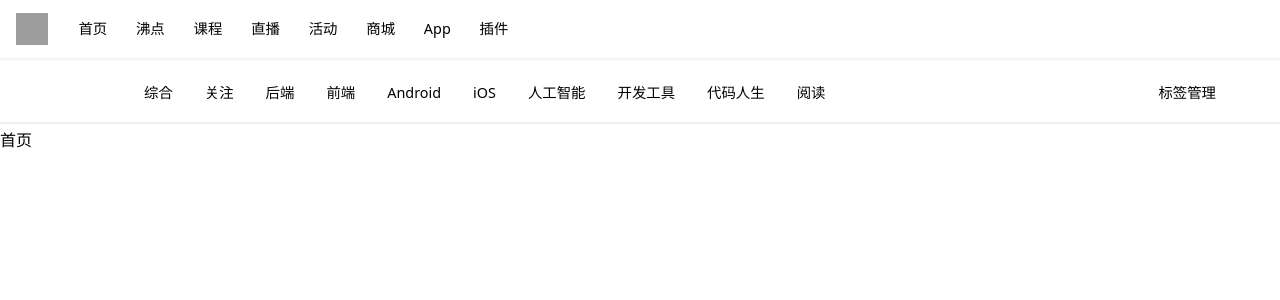
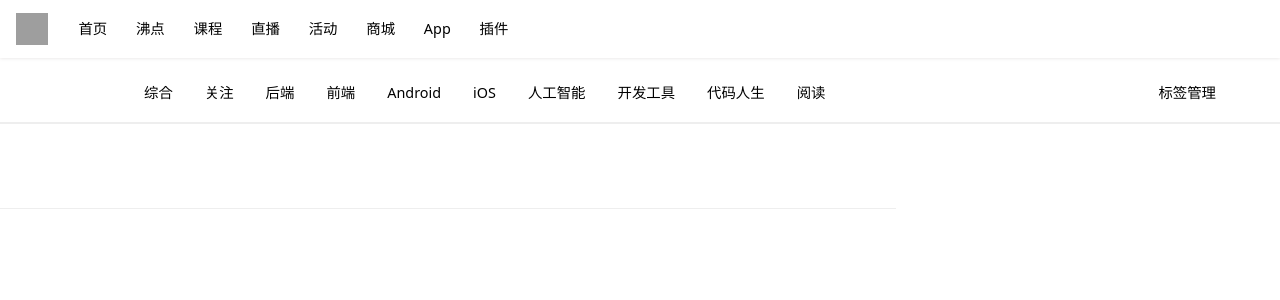
Before and after one commit to qgxx/nuxt3-juejin, a Nuxt app: page / in a window 1280 px wide. Shown: the top 300 px of the page. Built offline with nearby package versions, Linux system fonts and the light colour scheme; grey boxes are pictures that could not be loaded.

Commit message:
category

```diff
--- /dev/null
+++ b/components/ArticleList.vue
@@ -0,0 +1,21 @@
+<script setup>
+defineProps({
+    Lists: {
+        type: Array,
+        default: () => []
+    }
+})
+</script>
+
+<template>
+  <div class="article-list">
+    <template v-for="(item, idx) in Lists">
+      <div v-if="Lists.item_type == 2" class="article-item-borer" :key="idx">
+
+      </div>
+      <div v-else-if="item.item_type == undefined" class="article-item-border">
+
+      </div>
+    </template>
+  </div>
+</template>
--- /dev/null
+++ b/components/AuthorRank.vue
@@ -0,0 +1,3 @@
+<template>
+
+</template>
--- a/components/Category.vue
+++ b/components/Category.vue
@@ -1,15 +1,40 @@
 <script setup>
 import { useTopTapStore } from '~~/stores/toptap';
-import { NScrollbar } from 'naive-ui'
 
 const toptap = useTopTapStore()
 
-defineProps({
-    channels: {
-        type: Array,
-        default: () => []
+const navs = reactive([
+    {
+        name: '综合'
+    },
+    {
+        name: '关注'
+    },
+    {
+        name: '后端'
+    },
+    {
+        name: '前端'
+    },
+    {
+        name: 'Android'
+    },
+    {
+        name: 'iOS'
+    },
+    {
+        name: '人工智能'
+    },
+    {
+        name: '开发工具'
+    },
+    {
+        name: '代码人生'
+    },
+    {
+        name: '阅读'
     }
-})
+])
 
 </script>
 
@@ -18,7 +43,7 @@ defineProps({
     <div class="nav" :class="[toptap.isShowTopTap ? '' : 'nav-sticky']">
       <div class="nav-main">
         <ul class="nav-list" v-if="toptap.windowWidth > 1000">
-          <li class="nav-item" v-for="nav in channels" :key="nav.id">{{ nav.name }}</li>
+          <li class="nav-item" v-for="nav in navs" :key="nav.id">{{ nav.name }}</li>
           <NuxtLink class="navs-manager">标签管理</NuxtLink>
         </ul>
         <div v-else class="nav-list-mobile">
--- /dev/null
+++ b/components/RecommendBook.vue
@@ -0,0 +1,3 @@
+<template>
+
+</template>
--- a/pages/index.vue
+++ b/pages/index.vue
@@ -1,53 +1,58 @@
 <script setup>
 import Category from '../components/Category.vue'
+import ArticleList from '~~/components/ArticleList.vue'
+import AuthorRank from '../components/AuthorRank.vue'
+import RecommendBook from '../components/RecommendBook.vue'
 
-const navs = reactive([
-    {
-        name: '综合'
-    },
-    {
-        name: '关注'
-    },
-    {
-        name: '后端'
-    },
-    {
-        name: '前端'
-    },
-    {
-        name: 'Android'
-    },
-    {
-        name: 'iOS'
-    },
-    {
-        name: '人工智能'
-    },
-    {
-        name: '开发工具'
-    },
-    {
-        name: '代码人生'
-    },
-    {
-        name: '阅读'
-    }
-])
+const List = reactive([])
 </script>
 
 <template>
-  <div class="index">
-    <Category :channels="navs" />
-    <div class="main">首页</div>
+  <div>
+    <Category />
+    <div class="index-wrapper">
+      <div class="index-main">
+        <div class="list-header">
+          <ul class="list-nav">
+            <li class="list-nav-item"></li>
+          </ul>
+        </div>
+        <ArticleList lists="List"></ArticleList>
+      </div>
+      <div class="index-side">
+        <AuthorRank></AuthorRank>
+        <RecommendBook></RecommendBook>
+      </div>
+    </div>
   </div>
 </template>
 
 <style scoped lang="scss">
-.index {
-  position: relative;
-  .main {
-    position: absolute;
-    top: 4em;
+.index-wrapper {
+  display: flex;
+  .index-main {
+    width: 70%;
+    margin-right: 2em;
+    background-color: #fff;
+    border-radius: 2px;
+  }
+  .index-side {
+    width: 20%;
+  }
+}
+.list-header {
+  padding: 1em 2em;
+  border-bottom: 1px solid #eee;
+}
+.list-nav {
+  height: 3em;
+  display: flex;
+  align-items: center;
+
+  .list-nav-item {
+    display: inline-block;
+    font-size: 0.9em;
+    color: #8c8383;
   }
 }
 </style>
--- a/stores/category.ts
+++ /dev/null
@@ -1,9 +0,0 @@
-import { defineStore } from 'pinia'
-
-export const useCategoryStore = defineStore('category', {
-    state: () => {
-        return {
-
-        }
-    }
-})
```
